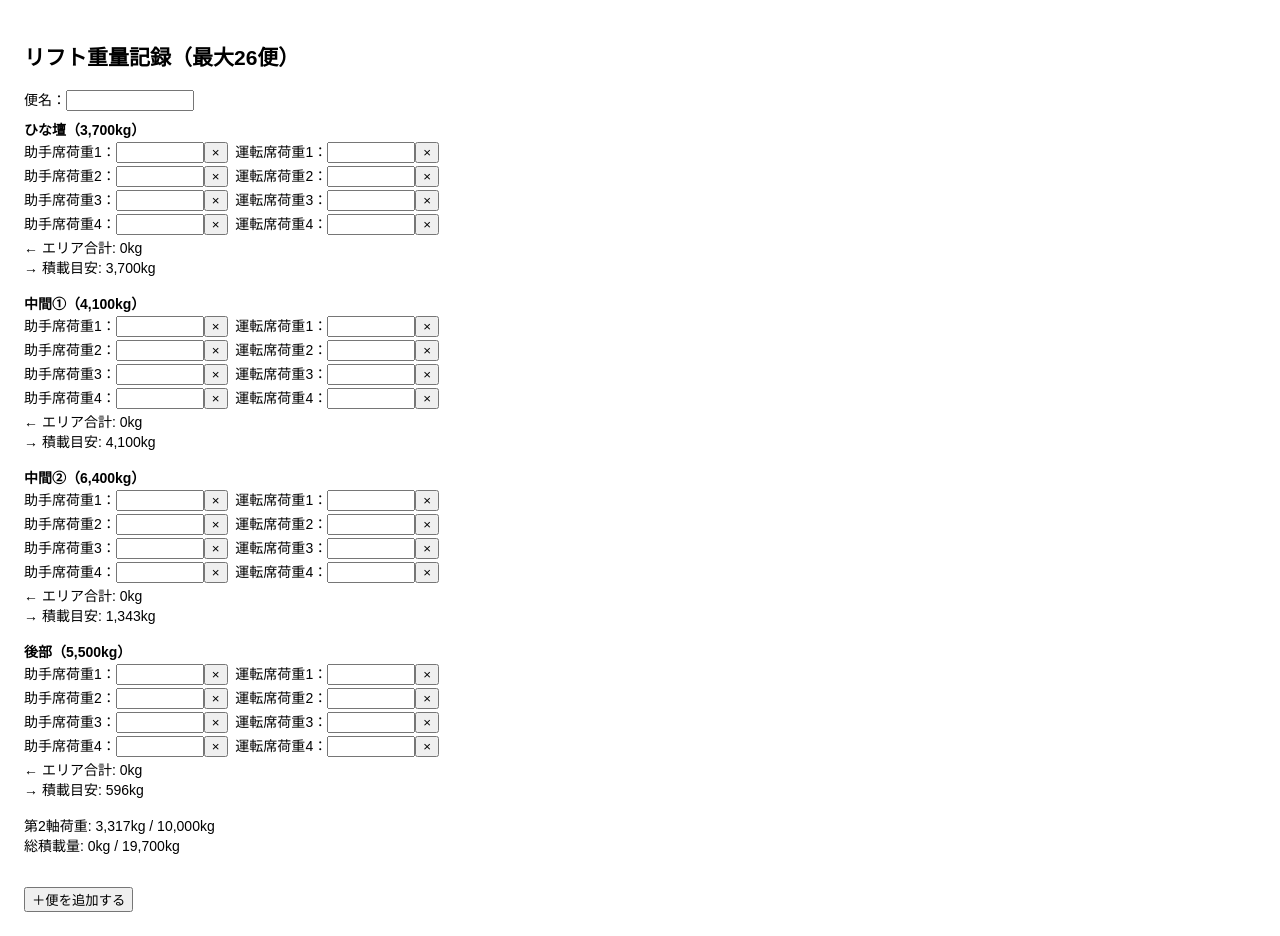
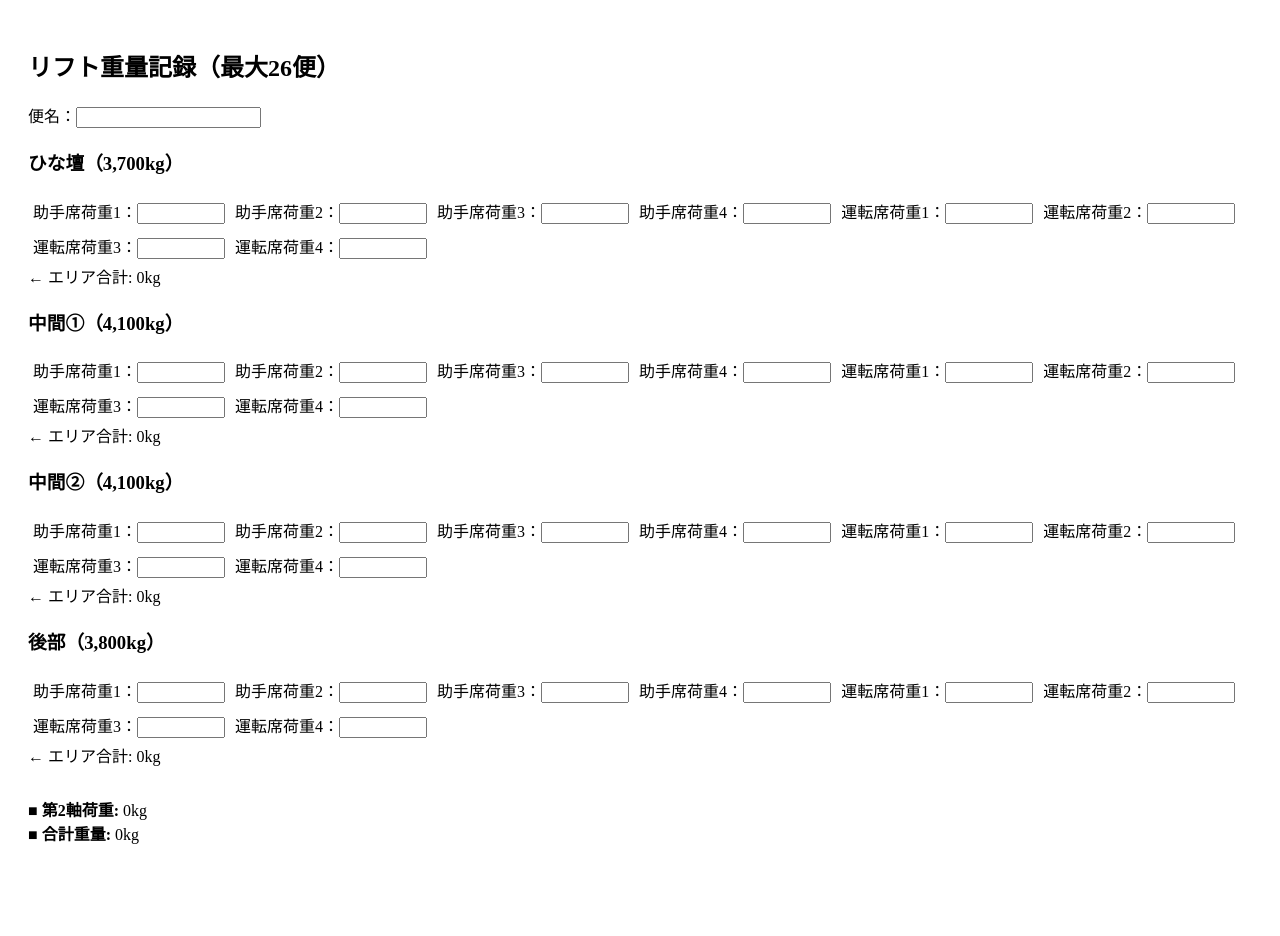
Before and after one commit to Toyotayusou1111/-, a React (Create React App) app: page / in a window 1280 px wide. After the commit the page ends 873 px from the top, so only its background shows below. Built offline with nearby package versions, Linux system fonts and the light colour scheme.

Commit message:
Update App.js

```diff
--- a/src/App.js
+++ b/src/App.js
@@ -1,134 +1,110 @@
-// === App.js（現実仕様準拠：目安にエリア最大上限を適用） ===
 import React, { useState, useRef } from "react";
 
 export default function App() {
   const MAX_AXLE = 10000;
   const MAX_TOTAL = 19700;
-  const COEF = { ひな壇: 0.6817, 中間1: 0.607, 中間2: 0.0975, 後部: 0.0433 };
-  const LIMIT = { ひな壇: 3700, 中間1: 4100, 中間2: 6400, 後部: 5500 }; // エリア別制限
-  const INTERCEPT = 3317.33;
-  const areaMeta = [
-    { key: "ひな壇", label: "ひな壇（3,700kg）" },
-    { key: "中間1", label: "中間①（4,100kg）" },
-    { key: "中間2", label: "中間②（6,400kg）" },
-    { key: "後部", label: "後部（5,500kg）" },
+
+  const INITIAL_ROWS = [
+    { name: "ひな壇", base: 3700, coeffs: [1, 1, 1, 1, 1, 1, 1, 1], impact: 1.0 },
+    { name: "中間①", base: 4100, coeffs: [1, 1, 1, 1, 1, 1, 1, 1], impact: 0.8 },
+    { name: "中間②", base: 4100, coeffs: [1, 1, 1, 1, 1, 1, 1, 1], impact: 0.4 },
+    { name: "後部", base: 3800, coeffs: [1, 1, 1, 1, 1, 1, 1, 1], impact: -0.3 },
   ];
 
-  const blankRows = () => Array(4).fill({ left: "", right: "" });
-  const newEntry = () => ({ 便名: "", ひな壇: blankRows(), 中間1: blankRows(), 中間2: blankRows(), 後部: blankRows() });
+  const [data, setData] = useState(
+    INITIAL_ROWS.map((row) => Array(8).fill(""))
+  );
 
-  const [entries, setEntries] = useState([newEntry()]);
-  const refs = useRef({});
+  const inputRefs = useRef([]);
 
-  const n = (v) => parseFloat(v) || 0;
-  const areaSum = (en, k) => en[k].reduce((s, r) => s + n(r.left) + n(r.right), 0);
-
-  const totals = (en) => {
-    const areaSums = areaMeta.map((a) => ({ key: a.key, sum: areaSum(en, a.key) }));
-    const total = areaSums.reduce((s, a) => s + a.sum, 0);
-    const axle =
-      areaSum(en, "ひな壇") * COEF.ひな壇 +
-      areaSum(en, "中間1") * COEF.中間1 +
-      areaSum(en, "中間2") * COEF.中間2 +
-      areaSum(en, "後部") * COEF.後部 +
-      INTERCEPT;
-
-    const remainTotal = Math.max(0, MAX_TOTAL - total);
-    const remainAxle = MAX_AXLE - axle;
-
-    const estimate = {};
-    const targets = areaMeta.filter((a) => areaSum(en, a.key) === 0);
-    if (targets.length > 0) {
-      const coefSum = targets.reduce((s, a) => s + COEF[a.key], 0);
-      targets.forEach((a) => {
-        const isFree = a.key === "中間2" || a.key === "後部";
-        const logicalTotal = remainTotal * (COEF[a.key] / coefSum);
-        const logicalAxle = remainAxle > 0 ? remainAxle / COEF[a.key] : 0;
-        const maxLimit = LIMIT[a.key];
-        const est = isFree
-          ? Math.min(logicalTotal, maxLimit)
-          : Math.min(logicalTotal, logicalAxle, maxLimit);
-        estimate[a.key] = Math.max(0, Math.floor(est));
-      });
-    }
-
-    return { total, axle, estimate };
+  const handleChange = (areaIndex, seatIndex, value) => {
+    const newData = [...data];
+    newData[areaIndex][seatIndex] = value;
+    setData(newData);
   };
 
-  const setVal = (ei, k, ri, side, v) => setEntries((p) => {
-    const cp = [...p];
-    const rows = cp[ei][k].map((r) => ({ ...r }));
-    rows[ri][side] = v;
-    cp[ei][k] = rows;
-    return cp;
-  });
-
-  const clear = (ei, k, ri, side) => setVal(ei, k, ri, side, "");
-
-  const handleKeyDown = (e, ei, k, ri, side) => {
+  const handleKeyDown = (e, areaIndex, seatIndex) => {
     if (e.key === "Enter") {
-      const order = ["left", "right"];
-      const sideIdx = order.indexOf(side);
-      const nextSide = sideIdx === 0 ? "right" : "left";
-      const nextRi = sideIdx === 0 ? ri : ri + 1;
-      const nextKey = `${ei}-${k}-${nextRi}-${nextSide}`;
-      const nextInput = refs.current[nextKey];
-      if (nextInput) nextInput.focus();
+      e.preventDefault();
+      const currentIndex = areaIndex * 8 + seatIndex;
+      const nextIndex = currentIndex + 1;
+      const nextInput = inputRefs.current[nextIndex];
+      if (nextInput) {
+        nextInput.focus();
+      }
     }
   };
 
+  const getAreaWeight = (areaIndex) => {
+    return data[areaIndex].reduce((sum, val, i) => {
+      const num = parseFloat(val);
+      if (!isNaN(num)) {
+        return sum + num * INITIAL_ROWS[areaIndex].coeffs[i];
+      }
+      return sum;
+    }, 0);
+  };
+
+  const getTotalWeight = () => {
+    return data.reduce(
+      (sum, row, areaIndex) => sum + getAreaWeight(areaIndex),
+      0
+    );
+  };
+
+  const getAxleLoad = () => {
+    return data.reduce((sum, row, areaIndex) => {
+      const areaWeight = getAreaWeight(areaIndex);
+      return sum + areaWeight * INITIAL_ROWS[areaIndex].impact;
+    }, 0);
+  };
+
   return (
-    <div style={{ padding: 16, fontFamily: "sans-serif", fontSize: 14 }}>
+    <div style={{ padding: 20 }}>
       <h2>リフト重量記録（最大26便）</h2>
-      {entries.map((en, ei) => {
-        const { total, axle, estimate } = totals(en);
-        return (
-          <div key={ei} style={{ marginBottom: 32 }}>
-            <div style={{ marginBottom: 8 }}>
-              便名：<input value={en.便名} onChange={(e) => {
-                const cp = [...entries];
-                cp[ei].便名 = e.target.value;
-                setEntries(cp);
-              }} style={{ width: 120 }} />
+      <div>
+        <label>便名：</label>
+        <input type="text" />
       </div>
-            {areaMeta.map(({ key, label }) => (
-              <div key={key} style={{ marginBottom: 16 }}>
-                <strong>{label}</strong>
-                {en[key].map((row, ri) => (
-                  <div key={ri} style={{ margin: "2px 0" }}>
-                    助手席荷重{ri + 1}：
+
+      {INITIAL_ROWS.map((row, areaIndex) => (
+        <div key={areaIndex} style={{ marginTop: 20 }}>
+          <h3>
+            {row.name}（{row.base.toLocaleString()}kg）
+          </h3>
+          <div style={{ display: "flex", flexWrap: "wrap" }}>
+            {data[areaIndex].map((val, seatIndex) => (
+              <div key={seatIndex} style={{ margin: 5 }}>
+                <label>
+                  {seatIndex < 4 ? "助手席荷重" : "運転席荷重"}{seatIndex % 4 + 1}：
                   <input
                     type="number"
-                      value={row.left}
-                      onChange={(e) => setVal(ei, key, ri, "left", e.target.value)}
-                      onKeyDown={(e) => handleKeyDown(e, ei, key, ri, "left")}
-                      ref={(el) => (refs.current[`${ei}-${key}-${ri}-left`] = el)}
+                    value={val}
+                    onChange={(e) =>
+                      handleChange(areaIndex, seatIndex, e.target.value)
+                    }
+                    onKeyDown={(e) => handleKeyDown(e, areaIndex, seatIndex)}
+                    ref={(el) =>
+                      (inputRefs.current[areaIndex * 8 + seatIndex] = el)
+                    }
                     style={{ width: 80 }}
                   />
-                    <button onClick={() => clear(ei, key, ri, "left")}>×</button>
-                    &nbsp;
-                    運転席荷重{ri + 1}：
-                    <input
-                      type="number"
-                      value={row.right}
-                      onChange={(e) => setVal(ei, key, ri, "right", e.target.value)}
-                      onKeyDown={(e) => handleKeyDown(e, ei, key, ri, "right")}
-                      ref={(el) => (refs.current[`${ei}-${key}-${ri}-right`] = el)}
-                      style={{ width: 80 }}
-                    />
-                    <button onClick={() => clear(ei, key, ri, "right")}>×</button>
+                </label>
               </div>
             ))}
-                <div>← エリア合計: {areaSum(en, key).toLocaleString()}kg</div>
-                {estimate[key] !== undefined && <div>→ 積載目安: {estimate[key].toLocaleString()}kg</div>}
+          </div>
+          <div>
+            ← エリア合計: {getAreaWeight(areaIndex).toLocaleString()}kg
+          </div>
         </div>
       ))}
-            <div>第2軸荷重: {Math.round(axle).toLocaleString()}kg / {MAX_AXLE.toLocaleString()}kg</div>
-            <div>総積載量: {Math.round(total).toLocaleString()}kg / {MAX_TOTAL.toLocaleString()}kg</div>
+
+      <div style={{ marginTop: 30 }}>
+        <strong>■ 第2軸荷重:</strong> {getAxleLoad().toLocaleString()}kg
       </div>
-        );
-      })}
-      <button onClick={() => setEntries([...entries, newEntry()])}>＋便を追加する</button>
+      <div>
+        <strong>■ 合計重量:</strong> {getTotalWeight().toLocaleString()}kg
+      </div>
     </div>
   );
 }
```
Lines whose indentation alone changed are shown as unchanged.
